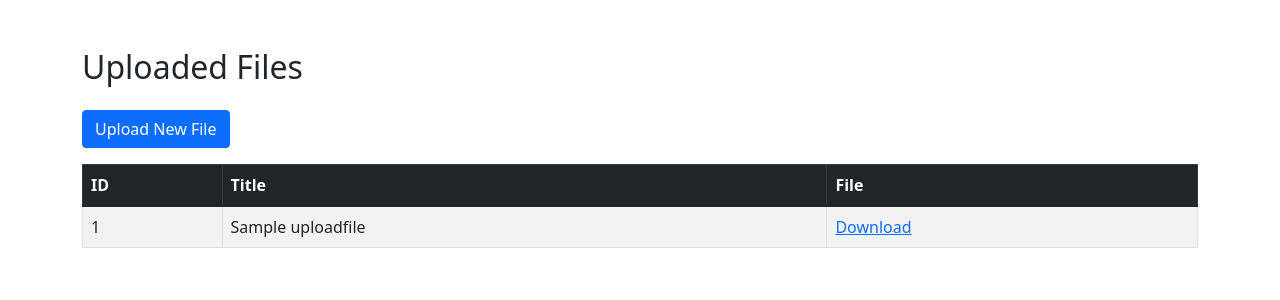
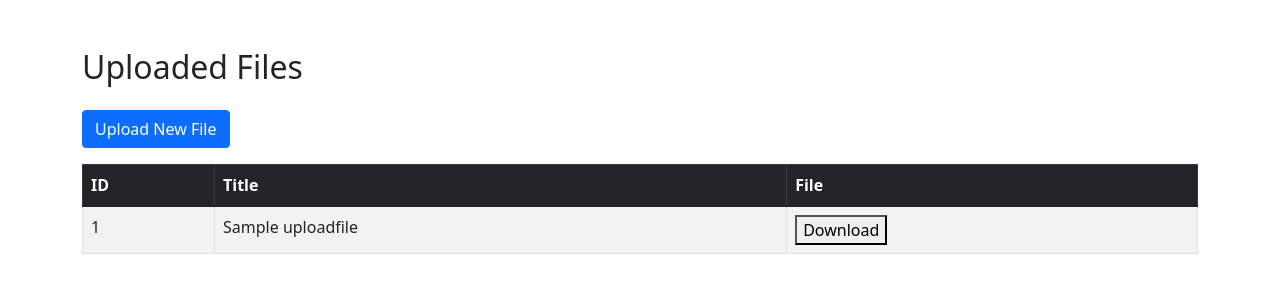
Before and after one commit to ChristianESPA/FileShare, a Django app: page / in a window 1280 px wide. Shown: the part 56-356 px from the top of the page. Run offline with Django 4.2, Linux system fonts and the light colour scheme; tables that the repository leaves empty hold one stand-in row (values such as "Sample post").

Commit message:
Added UI

```diff
--- a/FileShare_App/templates/FileShare_App/base.html
+++ b/FileShare_App/templates/FileShare_App/base.html
@@ -2,6 +2,8 @@
 <html>
 <head>
     <title>FileShare - {% block title %}{% endblock %}</title>
+
+    <link rel="stylesheet" href="FileShare_App/css/styles.css">
     <link href="https://cdn.jsdelivr.net/npm/bootstrap@5.1.3/dist/css/bootstrap.min.css" rel="stylesheet">
 </head>
 <body>
--- a/FileShare_App/templates/FileShare_App/home.html
+++ b/FileShare_App/templates/FileShare_App/home.html
@@ -5,7 +5,7 @@
 {% block content %}
 <div class="container mt-5">
     <h2 class="mb-4">Uploaded Files</h2>
-    <a href="{% url 'upload_file' %}" class="btn btn-primary mb-3">Upload New File</a>
+    <button href="{% url 'upload_file' %}" class="btn btn-primary mb-3">Upload New File</button>
 
     {% if files %}
         <table class="table table-bordered table-striped">
@@ -21,7 +21,7 @@
                 <tr>
                     <td>{{ file.id }}</td>
                     <td>{{ file.title }}</td>
-                    <td><a href="{{ file.file.url }}" download>Download</a></td>
+                    <td><button href="{{ file.file.url }}" download>Download</button></td>
                 </tr>
                 {% endfor %}
             </tbody>
```
Also changed, not shown: FileShare_App/views.py (line endings or trailing spaces).
